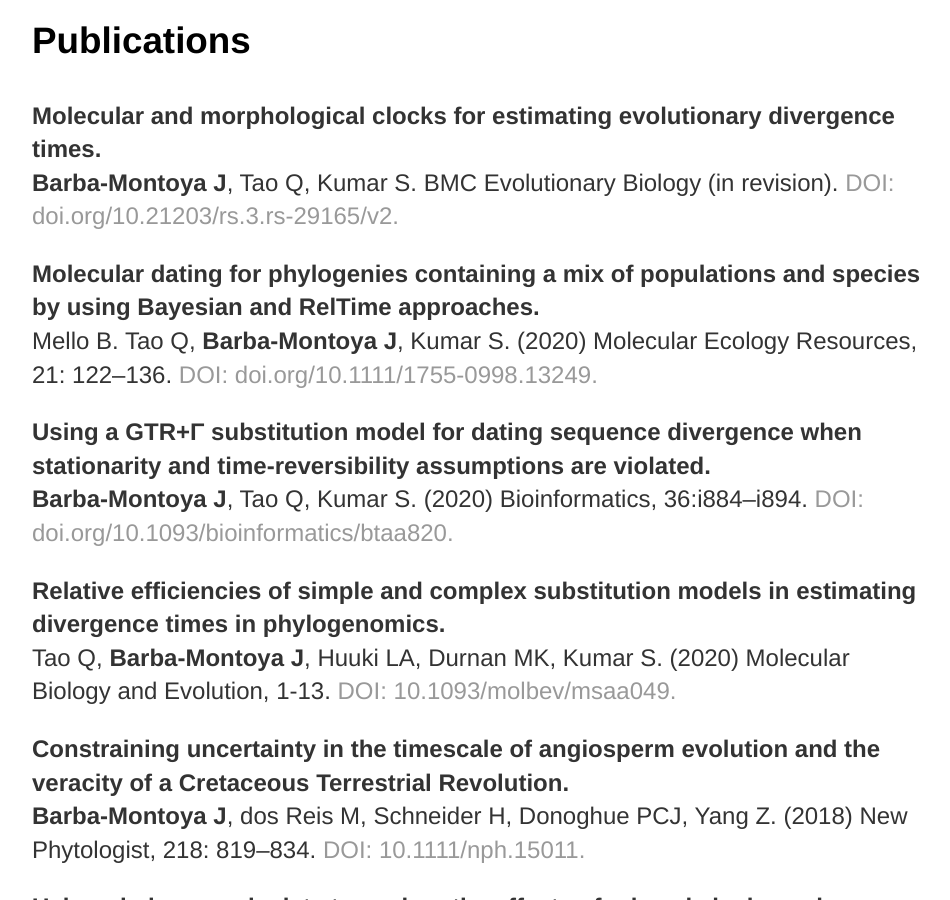
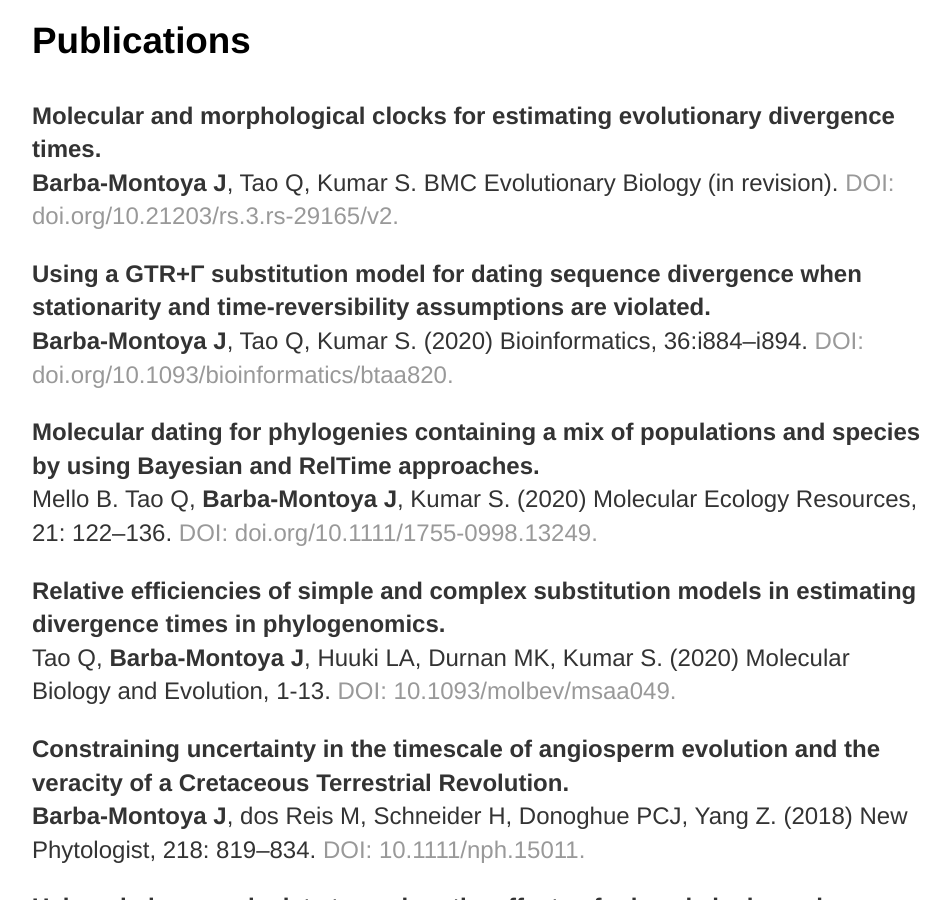
Before and after one commit to josebarbamontoya/josebarbamontoya.github.io, a Jekyll site: the page built from research/index.html, in a window 1280 px wide and 900 px high, scrolled down 304 px. Shown: the whole window, without its empty margins (160-1110 px from the left). Built offline with Jekyll 4.4.1, drawn with Linux system fonts in a browser that asks for light colours; part of the change alters nothing that is shown.

```diff
--- a/research/index.html
+++ b/research/index.html
@@ -11,11 +11,11 @@ title: Jose Barba-Montoya
 <p><b>Molecular and morphological clocks for estimating evolutionary divergence times.</b><br>
 <b>Barba-Montoya J</b>, Tao Q, Kumar S. BMC Evolutionary Biology (in revision). <a href="https://doi.org/10.21203/rs.3.rs-29165/v2">DOI: doi.org/10.21203/rs.3.rs-29165/v2.</a>
 
+<p><b>Using a GTR+Γ substitution model for dating sequence divergence when stationarity and time-reversibility assumptions are violated.</b><br>
+<b>Barba-Montoya J</b>, Tao Q, Kumar S. (2020) Bioinformatics, 36:i884–i894. <a href="https://doi.org/10.1093/bioinformatics/btaa820">DOI: doi.org/10.1093/bioinformatics/btaa820.</a>
+
 <p><b>Molecular dating for phylogenies containing a mix of populations and species by using Bayesian and RelTime approaches.</b><br>
 Mello B. Tao Q, <b>Barba-Montoya J</b>, Kumar S. (2020) Molecular Ecology Resources, 21: 122–136. <a href="https://doi.org/10.1111/1755-0998.13249">DOI: doi.org/10.1111/1755-0998.13249.</a>
-
-<p><b>Using a GTR+Γ substitution model for dating sequence divergence when stationarity and time-reversibility assumptions are violated.</b><br>
-<b>Barba-Montoya J</b>, Tao Q, Kumar S. (2020) Bioinformatics, 36:i884–i894. <a href="https://doi.org/10.1093/bioinformatics/btaa820">DOI: doi.org/10.1093/bioinformatics/btaa820.</a>
 
 <p><b>Relative efficiencies of simple and complex substitution models in estimating divergence times in phylogenomics.</b><br>
 Tao Q, <b>Barba-Montoya J</b>, Huuki LA, Durnan MK, Kumar S. (2020) Molecular Biology and Evolution, 1-13. <a href=" https://doi.org/10.1093/molbev/msaa049">DOI: 10.1093/molbev/msaa049.</a>
```
